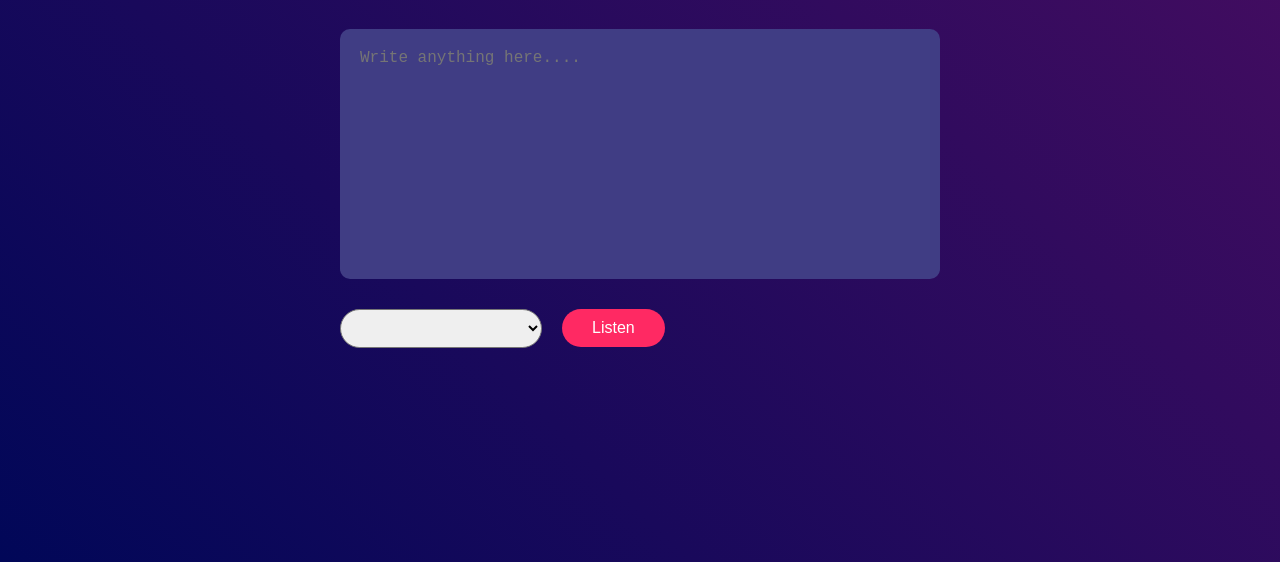
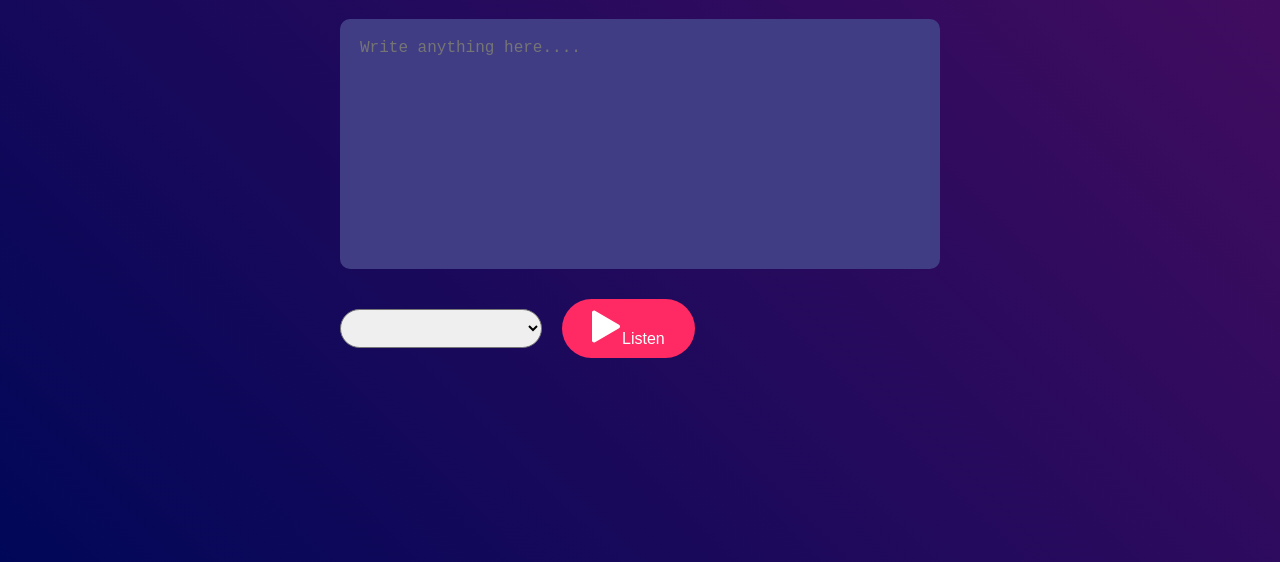
Before and after one commit to FerdouseOfficial/Text-To-Voice-Converter, a plain HTML site: page index.html in a window 1280 px wide. Shown: the part 238-800 px from the top of the page. Drawn offline with Linux system fonts and the light colour scheme.

Commit message:
Adding PNG icons

```diff
--- a/index.html
+++ b/index.html
@@ -3,7 +3,7 @@
   <head>
     <meta charset="UTF-8" />
     <meta name="viewport" content="width=device-width, initial-scale=1.0" />
-    <title>TEext To Speech Converter</title>
+    <title>Text To Speech Converter</title>
     <link rel="stylesheet" href="style.css" />
   </head>
   <body>
@@ -12,7 +12,7 @@
       <textarea placeholder="Write anything here...."></textarea>
       <div class="row">
         <select></select>
-        <button>Listen</button>
+        <button><img src="images/play.png" alt="">Listen</button>
       </div>
     </div>
     <script src="script.js"></script>
--- a/style.css
+++ b/style.css
@@ -57,6 +57,9 @@ span {
   align-items: center;
   gap: 20px;
 }
+.row button img{
+
+}
 
 button {
   background-color: #ff2963;
```
Also changed, not shown: images/dropdown.png (added), images/play.png (added).
